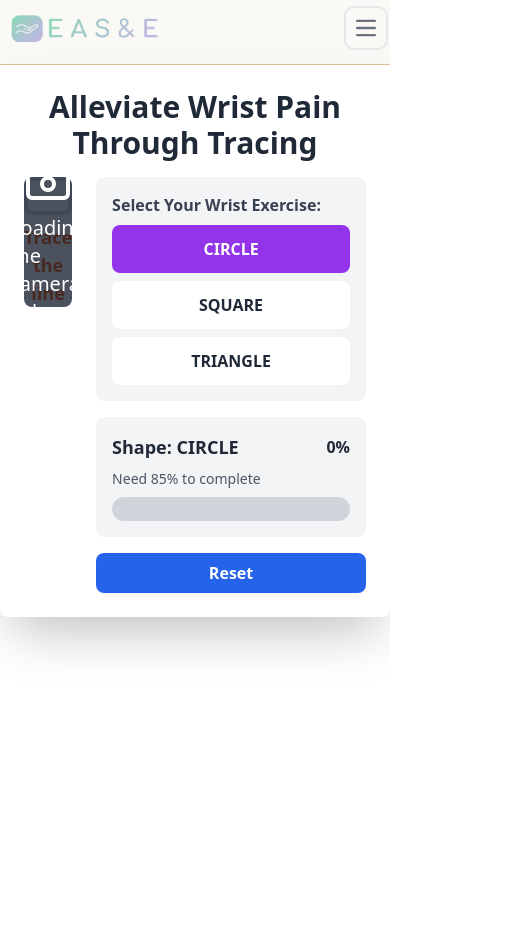
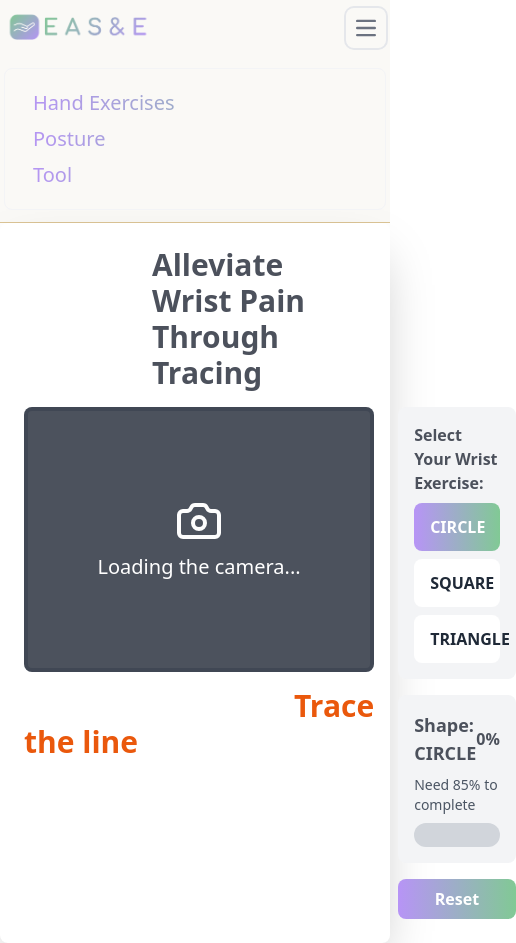
Before and after one commit to mafruhamanal/ease, a React (Create React App) app: page /tracing in a window 390 px wide. Both pictures are taken after a click on the button "Open main menu". Shown: the whole page, 516 px wide, since content can reach past the window. Before the commit the page ends 844 px from the top, so only its background shows below. Built offline with nearby package versions, Linux system fonts and the light colour scheme.

Commit message:
WOW 2ND PUSH KINDA NERVOUS

```diff
--- a/src/Tracing.jsx
+++ b/src/Tracing.jsx
@@ -217,7 +217,7 @@ const Tracing = ({ customShapes }) => {
   return (
     <div className="max-w-6xl mx-auto">
       <div className="bg-white rounded-lg shadow-2xl p-6">
-        <h2 className="text-3xl font-bold text-gray-800 mb-4 text-center">
+       <h2 className="text-3xl font-bold text-[#4c515c] mb-4 text-left pl-32">
   Alleviate Wrist Pain Through Tracing
 </h2>
 
@@ -242,14 +242,14 @@ const Tracing = ({ customShapes }) => {
                 <div className="absolute inset-0 flex items-center justify-center bg-gray-900 bg-opacity-75 rounded-lg">
                   <div className="text-white text-xl">
                     <Camera className="animate-pulse mx-auto mb-2" size={48} />
-                    Loading the camera kekw
+                    Loading the camera...
                   </div>
                 </div>
               )}
 
               {finishedE && (
                 <div className="absolute inset-0 flex flex-col items-center justify-center bg-black bg-opacity-50 rounded-lg">
-                  <div className="text-green-400 text-6xl font-bold">
+                  <div className="text-green-400 text-5xl font-bold">
                     You completed the exercise!
                   </div>
                   <div className="text-green-400 text-4xl font-bold mt-4">
@@ -259,20 +259,21 @@ const Tracing = ({ customShapes }) => {
               )}
 
               <div className="text-center mt-2">
+
+              </div>
+            </div>
            <span
-                  className={`text-lg font-semibold ${
+          className={`text-3xl font-semibold ml-[270px] ${
             fingerOnShape ? "text-green-600" : "text-orange-600"
           }`}
         >
-                  {fingerOnShape ? "✓ ON TARGET!" : "Trace the line"}
+          {fingerOnShape ? "✓ On Target!" : "Trace the line"}
         </span>
-              </div>
-            </div>
           </div>
 
           <div className="w-80 space-y-4">
             <div className="bg-gray-100 rounded-lg p-4">
-              <label className="block text-gray-700 font-semibold mb-2">
+              <label className="block text-[#4c515c] font-semibold mb-2">
                 Select Your Wrist Exercise:
               </label>
               <div className="grid grid-cols-1 gap-2">
@@ -282,7 +283,7 @@ const Tracing = ({ customShapes }) => {
                     onClick={() => handleShapeChange(name)}
                     className={`px-4 py-3 rounded-lg font-semibold transition ${
                     currentShape === name
-                        ? "bg-purple-600 text-white"
+                      ? "bg-gradient-to-r from-[#B794F6] to-[#81C995] text-white"
                       : "bg-white text-gray-800 hover:bg-gray-200"
                   }`}
                   >
@@ -294,10 +295,10 @@ const Tracing = ({ customShapes }) => {
 
             <div className="bg-gray-100 rounded-lg p-4">
               <div className="flex justify-between items-center mb-2">
-                <span className="text-gray-800 font-semibold text-lg">
+                <span className="text-[#4c515c] font-semibold text-lg">
                   Shape: {getDisplayName(currentShape)}
                 </span>
-                <span className="text-gray-800 font-semibold">
+                <span className="text-[#4c515c] font-semibold">
                   {Math.floor(coverage * 100)}%
                 </span>
               </div>
@@ -307,7 +308,7 @@ const Tracing = ({ customShapes }) => {
               <div className="w-full bg-gray-300 rounded-full h-6 overflow-hidden">
                 <div
                   className={`h-full transition-all duration-300 ${
-                    coverage >= 0.85 ? "bg-green-500" : "bg-orange-400"
+                    coverage >= 0.85 ? "bg-green-500" : "bg-[#FF9B7D]"
                   }`}
                   style={{ width: `${coverage * 100}%` }}
                 />
@@ -317,7 +318,7 @@ const Tracing = ({ customShapes }) => {
             <div className="flex gap-2 justify-center">
               <button
                 onClick={handleReset}
-                className="bg-blue-600 hover:bg-blue-700 text-white font-semibold py-2 px-6 rounded-lg transition w-full"
+                className="bg-gradient-to-r from-[#B794F6] to-[#81C995] hover:from-[#B794F6] hover:to-[#81C995] text-white font-semibold py-2 px-6 rounded-lg transition w-full"
               >
                 Reset
               </button>
--- a/src/navBar.jsx
+++ b/src/navBar.jsx
@@ -1,26 +1,37 @@
+"use client";
+import { useState } from 'react';
+
 export default function NavBar() {
+  const [isOpen, setIsOpen] = useState(false);
+
   return(
     <nav className="bg-[#FAF9F6]">
       <div className="max-w-screen-xl flex flex-wrap items-center justify-between mx-auto p-1 pb-3">
         <a href="#" className="flex items-center space-x-3 rtl:space-x-reverse">
           <img src="/ease.png" className="h-12" alt="EASE Logo" />
         </a>
-    <button data-collapse-toggle="navbar-default" type="button" className="inline-flex items-center p-2 w-10 h-10 justify-center text-sm text-gray-500 rounded-lg md:hidden hover:bg-gray-100 focus:outline-none focus:ring-2 focus:ring-gray-200" aria-controls="navbar-default" aria-expanded="false">
+        <button
+          onClick={() => setIsOpen(!isOpen)}
+          type="button"
+          className="inline-flex items-center p-2 w-10 h-10 justify-center text-sm text-gray-500 rounded-lg md:hidden hover:bg-gray-100 focus:outline-none focus:ring-2 focus:ring-gray-200"
+          aria-controls="navbar-default"
+          aria-expanded={isOpen}
+        >
           <span className="sr-only">Open main menu</span>
           <svg className="w-5 h-5" aria-hidden="true" xmlns="http://www.w3.org/2000/svg" fill="none" viewBox="0 0 17 14">
             <path stroke="currentColor" strokeLinecap="round" strokeLinejoin="round" strokeWidth="2" d="M1 1h15M1 7h15M1 13h15"/>
           </svg>
         </button>
-    <div className="hidden w-full md:block md:w-auto" id="navbar-default">
+        <div className={`${isOpen ? 'block' : 'hidden'} w-full md:block md:w-auto`} id="navbar-default">
           <ul className="font-medium flex flex-col p-4 md:p-0 mt-4 border border-gray-100 rounded-lg bg-[#FAF9F6] md:flex-row md:space-x-12 rtl:space-x-reverse md:mt-0 md:border-0 md:bg-[#FAF9F6]">
             <li>
-          <a href="#" className="block py-1 px-3 text-xl rounded-sm md:p-0 bg-gradient-to-r from-[#C5B3E6] to-[#8EDBB9] bg-clip-text text-transparent hover:from-[#9D82C7] hover:to-[#5FB88F] transition-all duration-300" aria-current="page">Hand Exercises</a>
+              <a href="#" className="block py-1 px-3 text-xl rounded-sm md:p-0 bg-gradient-to-r from-[#B794F6] to-[#81C995] bg-clip-text text-transparent hover:from-[#9A75D9] hover:to-[#6BB082] transition-all duration-300" aria-current="page">Hand Exercises</a>
             </li>
             <li>
-          <a href="#" className="block py-1 px-3 text-xl rounded-sm md:p-0 bg-gradient-to-r from-[#C5B3E6] to-[#8EDBB9] bg-clip-text text-transparent hover:from-[#9D82C7] hover:to-[#5FB88F] transition-all duration-300">Posture</a>
+              <a href="#" className="block py-1 px-3 text-xl rounded-sm md:p-0 bg-gradient-to-r from-[#B794F6] to-[#81C995] bg-clip-text text-transparent hover:from-[#9A75D9] hover:to-[#6BB082] transition-all duration-300">Posture</a>
             </li>
             <li>
-          <a href="#" className="block py-1 px-3 text-xl rounded-sm md:p-0 bg-gradient-to-r from-[#C5B3E6] to-[#8EDBB9] bg-clip-text text-transparent hover:from-[#9D82C7] hover:to-[#5FB88F] transition-all duration-300">Tool</a>
+              <a href="#" className="block py-1 px-3 text-xl rounded-sm md:p-0 bg-gradient-to-r from-[#B794F6] to-[#81C995] bg-clip-text text-transparent hover:from-[#9A75D9] hover:to-[#6BB082] transition-all duration-300">Tool</a>
             </li>
           </ul>
         </div>
```
Also changed, not shown: public/ease.png. Lines whose indentation alone changed are shown as unchanged.
